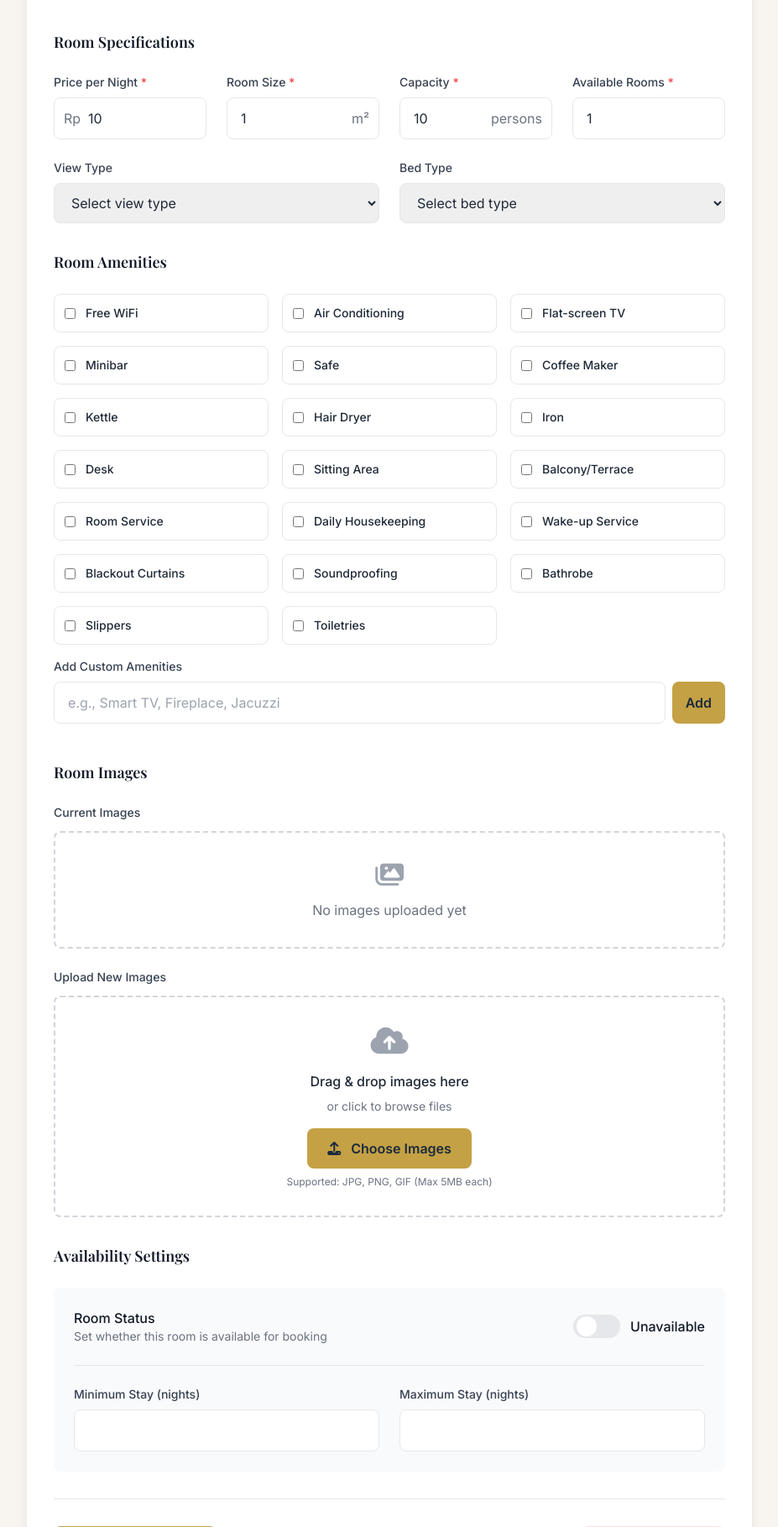
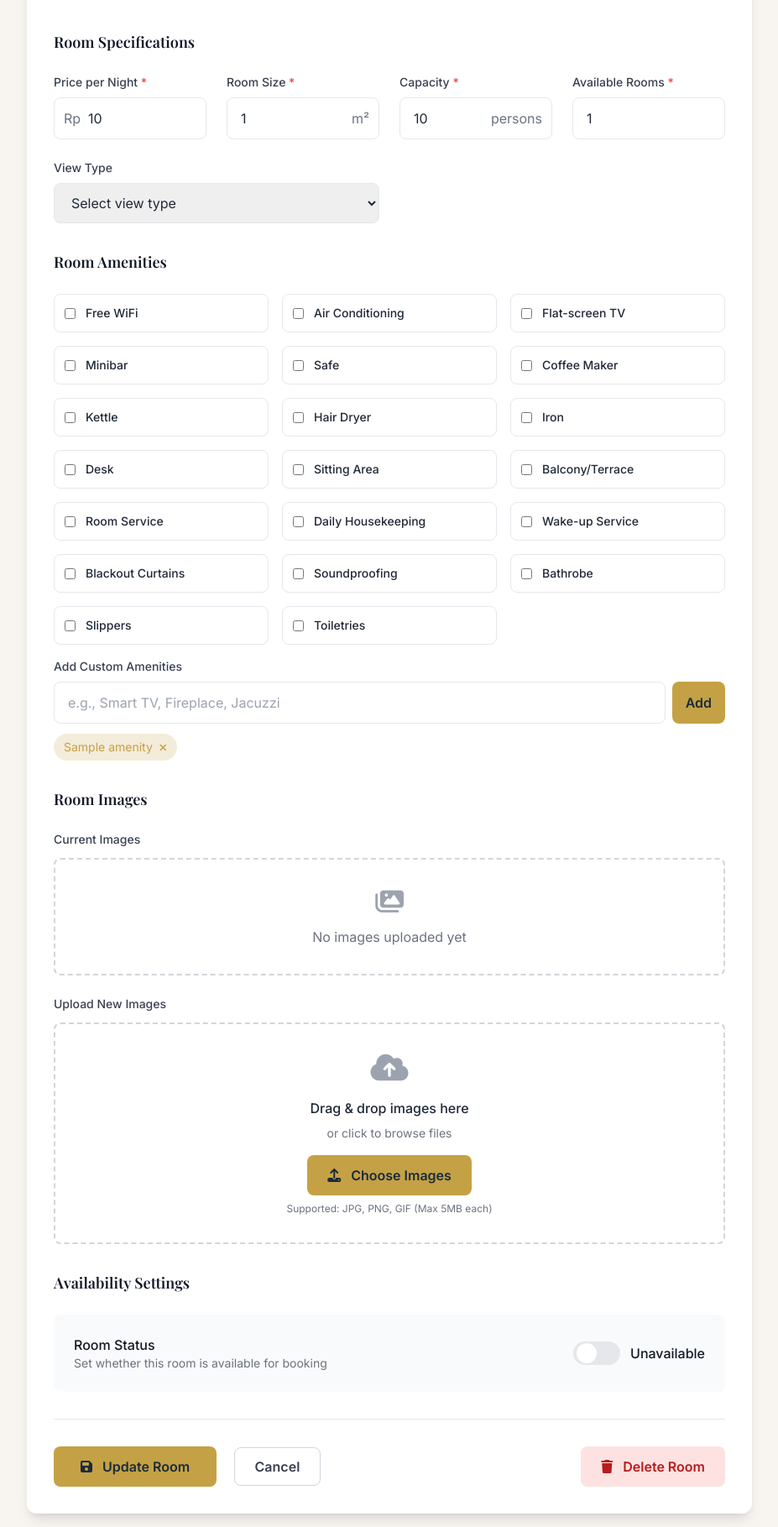
Before and after one commit to FeizenF/feizen-haven-hotel, a Python web app: template templates/admin/edit_room.html in a window 1280 px wide. Shown: the part 762-2581 px from the top of the page at 84% size, without its empty margins (176-1103 px from the left). Run offline with Jinja, Linux system fonts and the light colour scheme; the template is opened without the code that fills it: most values are stand-ins (such as "Sample title", 1, 10 or a date in 2020); some libraries are stand-ins or nearby versions.

Commit message:
fix(admin): repair edit-room amenities, image upload, view type, and remove unsupported fields

```diff
--- a/templates/admin/edit_room.html
+++ b/templates/admin/edit_room.html
@@ -205,7 +205,7 @@
                                     Capacity <span class="text-red-500">*</span>
                                 </label>
                                 <div class="relative">
-                                    <input type="number" name="capacity" value="{{ room.capacity }}" min="1" max="10" required
+                                    <input type="number" name="capacity" value="{{ room.capacity }}" min="1" max="20" required
                                            class="w-full px-4 py-3 rounded-lg border dark:border-gray-600 dark:bg-gray-700 dark:text-white focus:border-gold focus:ring-1 focus:ring-gold"
                                            placeholder="2">
                                     <div class="absolute inset-y-0 right-0 pr-3 flex items-center pointer-events-none">
@@ -231,24 +231,12 @@
                                 <select name="view_type"
                                         class="w-full px-4 py-3 rounded-lg border dark:border-gray-600 dark:bg-gray-700 dark:text-white focus:border-gold focus:ring-1 focus:ring-gold">
                                     <option value="" {% if not room.view_type %}selected{% endif %}>Select view type</option>
-                                    <option value="sea_view" {% if room.view_type == 'sea_view' %}selected{% endif %}>Sea View</option>
-                                    <option value="garden_view" {% if room.view_type == 'garden_view' %}selected{% endif %}>Garden View</option>
-                                    <option value="city_view" {% if room.view_type == 'city_view' %}selected{% endif %}>City View</option>
-                                    <option value="pool_view" {% if room.view_type == 'pool_view' %}selected{% endif %}>Pool View</option>
-                                    <option value="mountain_view" {% if room.view_type == 'mountain_view' %}selected{% endif %}>Mountain View</option>
-                                </select>
-                            </div>
-                            <div>
-                                <label class="block text-sm font-medium mb-2 text-gray-700 dark:text-gray-300">
-                                    Bed Type
-                                </label>
-                                <select name="bed_type"
-                                        class="w-full px-4 py-3 rounded-lg border dark:border-gray-600 dark:bg-gray-700 dark:text-white focus:border-gold focus:ring-1 focus:ring-gold">
-                                    <option value="" {% if not room.bed_type %}selected{% endif %}>Select bed type</option>
-                                    <option value="king_bed" {% if room.bed_type == 'king_bed' %}selected{% endif %}>King Bed</option>
-                                    <option value="queen_bed" {% if room.bed_type == 'queen_bed' %}selected{% endif %}>Queen Bed</option>
-                                    <option value="twin_beds" {% if room.bed_type == 'twin_beds' %}selected{% endif %}>Twin Beds</option>
-                                    <option value="double_bed" {% if room.bed_type == 'double_bed' %}selected{% endif %}>Double Bed</option>
+                                    <option value="Sea View" {% if room.view_type == 'Sea View' %}selected{% endif %}>Sea View</option>
+                                    <option value="Garden View" {% if room.view_type == 'Garden View' %}selected{% endif %}>Garden View</option>
+                                    <option value="City View" {% if room.view_type == 'City View' %}selected{% endif %}>City View</option>
+                                    <option value="Pool View" {% if room.view_type == 'Pool View' %}selected{% endif %}>Pool View</option>
+                                    <option value="Mountain View" {% if room.view_type == 'Mountain View' %}selected{% endif %}>Mountain View</option>
+                                    <option value="Panoramic View" {% if room.view_type == 'Panoramic View' %}selected{% endif %}>Panoramic View</option>
                                 </select>
                             </div>
                         </div>
@@ -404,25 +374,6 @@
                                         {% if room.is_available %}Available{% else %}Unavailable{% endif %}
                                     </span>
                                 </label>
-                            </div>
-
-                            <div class="mt-6 pt-6 border-t dark:border-gray-700">
-                                <div class="grid md:grid-cols-2 gap-6">
-                                    <div>
-                                        <label class="block text-sm font-medium mb-2 text-gray-700 dark:text-gray-300">
-                                            Minimum Stay (nights)
-                                        </label>
-                                        <input type="number" name="min_stay" value="{{ room.min_stay or 1 }}" min="1"
-                                               class="w-full px-4 py-3 rounded-lg border dark:border-gray-600 dark:bg-gray-700 dark:text-white focus:border-gold focus:ring-1 focus:ring-gold">
-                                    </div>
-                                    <div>
-                                        <label class="block text-sm font-medium mb-2 text-gray-700 dark:text-gray-300">
-                                            Maximum Stay (nights)
-                                        </label>
-                                        <input type="number" name="max_stay" value="{{ room.max_stay or 30 }}" min="1"
-                                               class="w-full px-4 py-3 rounded-lg border dark:border-gray-600 dark:bg-gray-700 dark:text-white focus:border-gold focus:ring-1 focus:ring-gold">
-                                    </div>
-                                </div>
                             </div>
                         </div>
                     </div>
@@ -555,38 +506,51 @@ function removeExistingImage(imageUrl) {
 }
 
 // New images preview
+let newImageFiles = [];
+
 function previewNewImages(event) {
-    const files = event.target.files;
+    const input = document.getElementById('imageUpload');
+    const files = Array.from(event.target.files);
     const previewContainer = document.getElementById('newImagesPreview');
 
     // Clear previous preview
     previewContainer.innerHTML = '';
-    previewContainer.classList.remove('hidden');
+    newImageFiles = [];
 
-    if (files.length === 0) {
+    const validFiles = files.filter(file => {
+        if (file.size > 5 * 1024 * 1024) {
+            alert(`File ${file.name} is too large. Maximum size is 5MB.`);
+            return false;
+        }
+        if (!file.type.match('image.*')) {
+            alert(`File ${file.name} is not an image.`);
+            return false;
+        }
+        return true;
+    });
+
+    if (validFiles.length !== files.length) {
+        const dataTransfer = new DataTransfer();
+        validFiles.forEach(file => dataTransfer.items.add(file));
+        input.files = dataTransfer.files;
+    }
+
+    if (validFiles.length === 0) {
         previewContainer.classList.add('hidden');
         return;
     }
 
-    for (let i = 0; i < files.length; i++) {
-        const file = files[i];
+    previewContainer.classList.remove('hidden');
 
-        // Validate file size (5MB)
-        if (file.size > 5 * 1024 * 1024) {
-            alert(`File ${file.name} is too large. Maximum size is 5MB.`);
-            continue;
-        }
-
-        // Validate file type
-        if (!file.type.match('image.*')) {
-            alert(`File ${file.name} is not an image.`);
-            continue;
-        }
+    validFiles.forEach((file) => {
+        newImageFiles.push(file);
+        const index = newImageFiles.length - 1;
 
         const reader = new FileReader();
         reader.onload = function(e) {
             const div = document.createElement('div');
             div.className = 'image-container relative';
+            div.dataset.index = index;
             div.innerHTML = `
                 <img src="${e.target.result}" alt="New Image"
                      class="w-full h-32 object-cover rounded-lg image-preview">
@@ -594,17 +558,25 @@ function previewNewImages(event) {
                         class="remove-image">
                     <i class="fas fa-times"></i>
                 </button>
-                <input type="hidden" name="new_image_${i}" value="${e.target.result}">
             `;
             previewContainer.appendChild(div);
         };
         reader.readAsDataURL(file);
-    }
+    });
 }
 
 function removeNewImage(button) {
     const container = button.closest('.image-container');
+    const index = parseInt(container.dataset.index, 10);
+    if (!isNaN(index)) {
+        newImageFiles.splice(index, 1);
+    }
     container.remove();
+
+    // Keep the file input in sync with the remaining previews
+    const dataTransfer = new DataTransfer();
+    newImageFiles.forEach(file => dataTransfer.items.add(file));
+    document.getElementById('imageUpload').files = dataTransfer.files;
 
     // Hide container if empty
     const previewContainer = document.getElementById('newImagesPreview');
@@ -647,34 +619,39 @@ function addAmenityToUI(amenity) {
 
     const tag = document.createElement('div');
     tag.className = 'amenity-tag inline-flex items-center px-3 py-1.5 bg-gold/20 text-gold rounded-full text-sm';
-    tag.innerHTML = `
-        ${amenity}
-        <button type="button" onclick="removeCustomAmenity('${amenity}')"
-                class="ml-2 text-gold hover:text-gold/70">
-            <i class="fas fa-times text-xs"></i>
-        </button>
-    `;
+    tag.dataset.amenity = amenity;
+
+    const label = document.createElement('span');
+    label.textContent = amenity;
+    tag.appendChild(label);
+
+    const removeBtn = document.createElement('button');
+    removeBtn.type = 'button';
+    removeBtn.className = 'ml-2 text-gold hover:text-gold/70';
+    removeBtn.setAttribute('aria-label', `Remove ${amenity}`);
+    removeBtn.innerHTML = '<i class="fas fa-times text-xs"></i>';
+    removeBtn.addEventListener('click', () => removeCustomAmenity(amenity));
+    tag.appendChild(removeBtn);
+
+    const hiddenInput = document.createElement('input');
+    hiddenInput.type = 'hidden';
+    hiddenInput.name = 'amenities';
+    hiddenInput.value = amenity;
+    tag.appendChild(hiddenInput);
+
     container.appendChild(tag);
 }
 
 function removeCustomAmenity(amenity) {
     customAmenities = customAmenities.filter(a => a !== amenity);
 
-    // Remove from UI
+    // Remove the tag (and its hidden input) from the UI
     const tags = document.querySelectorAll('#customAmenitiesList .amenity-tag');
     tags.forEach(tag => {
-        if (tag.textContent.trim().startsWith(amenity)) {
+        if (tag.dataset.amenity === amenity) {
             tag.remove();
         }
     });
-
-    // Remove from form submission
-    const hiddenInput = document.createElement('input');
-    hiddenInput.type = 'hidden';
-    hiddenInput.name = 'amenities';
-    hiddenInput.value = amenity;
-    hiddenInput.id = `custom_amenity_${amenity}`;
-    document.querySelector('form').appendChild(hiddenInput);
 }
 
 // Form validation
@@ -691,9 +668,9 @@ if (form) {
 
         // Validate capacity
         const capacity = form.querySelector('input[name="capacity"]').value;
-        if (capacity < 1 || capacity > 10) {
+        if (capacity < 1 || capacity > 20) {
             e.preventDefault();
-            alert('Capacity must be between 1 and 10 persons');
+            alert('Capacity must be between 1 and 20 persons');
             return false;
         }
 
```
Also changed, not shown: other parts of templates/admin/edit_room.html (+2 -20 lines).
